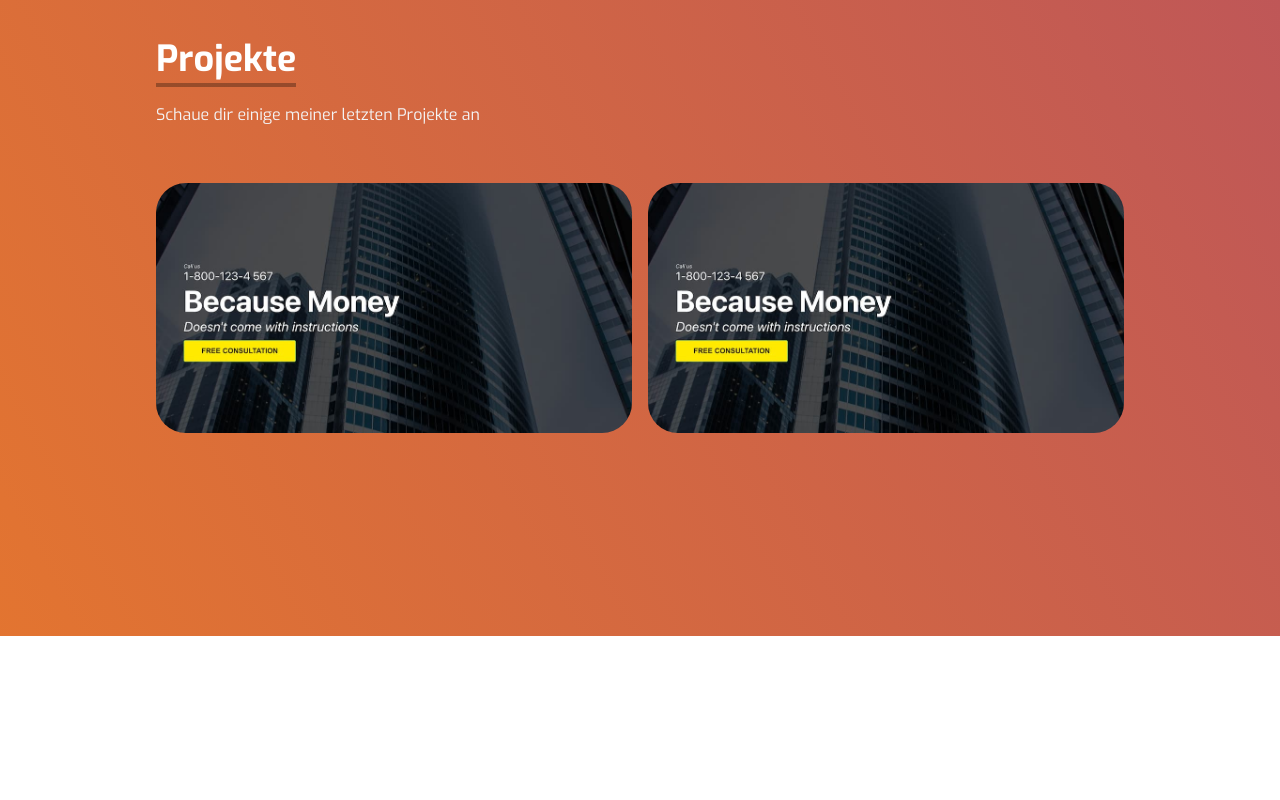
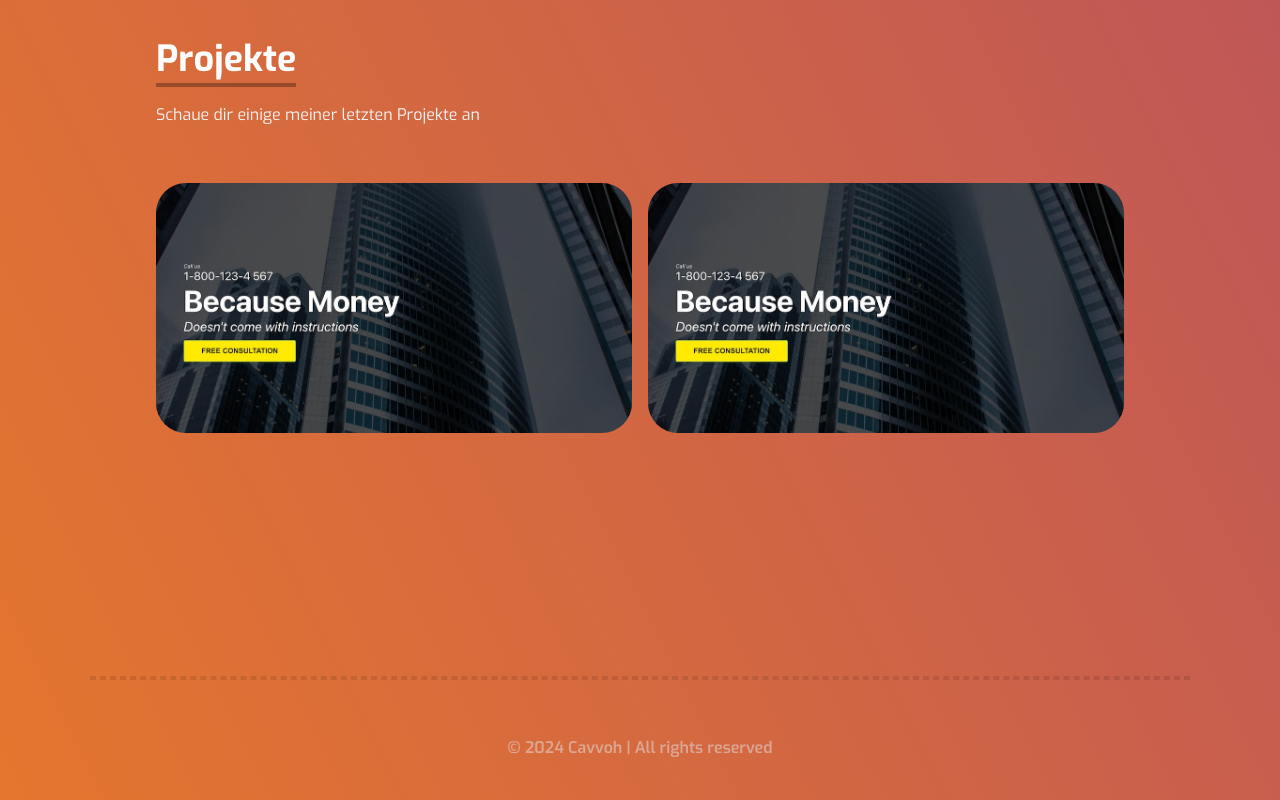
Before and after one commit to Cavvoh/cavvoh.github.io, a React (Create React App) app: page / in a window 1280 px wide. Shown: the part 1764-2564 px from the top of the page. Before the commit the page ends 2400 px from the top, so only its background shows below. Built offline with nearby package versions, Linux system fonts and the light colour scheme.

Commit message:
Footer and slight adjustments

```diff
--- a/src/App.js
+++ b/src/App.js
@@ -2,17 +2,20 @@ import About from "./components/About";
 import Home from "./components/Home";
 import NavBar from "./components/NavBar";
 import Projects from "./components/Projects";
+import Footer from "./components/Footer";
 
 
 function App() {
   return (
-
-    <div>
-      <NavBar />
+    <>
+    <NavBar />
+    <main>
       <Home />
       <About />
       <Projects />
-    </div>
+    </main>
+    <Footer />
+    </>
   );
 }
 
--- /dev/null
+++ b/src/components/Footer.jsx
@@ -0,0 +1,14 @@
+import React from 'react'
+
+const Footer = () => {
+  return (
+    <footer className='flexCenter my-10 md:mx-[7%]'>
+        <div className='padding-container max-container flex w-full flex-col gap-14'>
+            <div className="border-2 border-black border-opacity-[10%] border-dashed" />
+            <p className='regular-14 w-full text-center text-zinc-200 text-opacity-[50%] hover:text-opacity-[80%] font-semibold duration-200 text-'>&copy; {new Date().getFullYear()} Cavvoh | All rights reserved</p>
+        </div>
+    </footer>
+  );
+};
+
+export default Footer;
--- a/src/components/NavBar.jsx
+++ b/src/components/NavBar.jsx
@@ -24,7 +24,7 @@ const NavBar = () => {
   return (
     <div className='fixed flex items-center justify-between md:w-[80%] md:ml-[10%] h-20 px-4 text-white z-5 md:rounded-[30px] rounded-b-[30px] md:mt-[8px] navbar w-full'>
         <div>
-            <h1 className='ml-2 text-6xl font-signature'>Cavvoh</h1>
+            <h1 className='ml-2 text-6xl font-signature duration-200 hover:opacity-[80%]'>Cavvoh</h1>
         </div>
 
         <ul className='hidden md:flex'>
--- a/src/index.css
+++ b/src/index.css
@@ -25,6 +25,12 @@ body {
   background: linear-gradient(to bottom left, #7b1fa2, #ec7c26, #7b1fa2);
   background-size: 400% 400%;
   animation: back 10s infinite ease-in-out;
+  -webkit-touch-callout: none;
+  -webkit-user-select: none;
+  -khtml-user-select: none;
+  -moz-user-select: none;
+  -ms-user-select: none;
+  user-select: none;
 }
 
 .nav_mobile {
```
